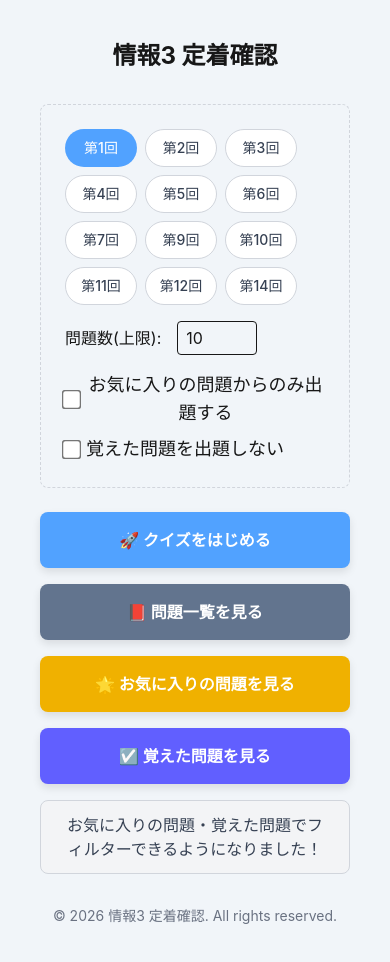
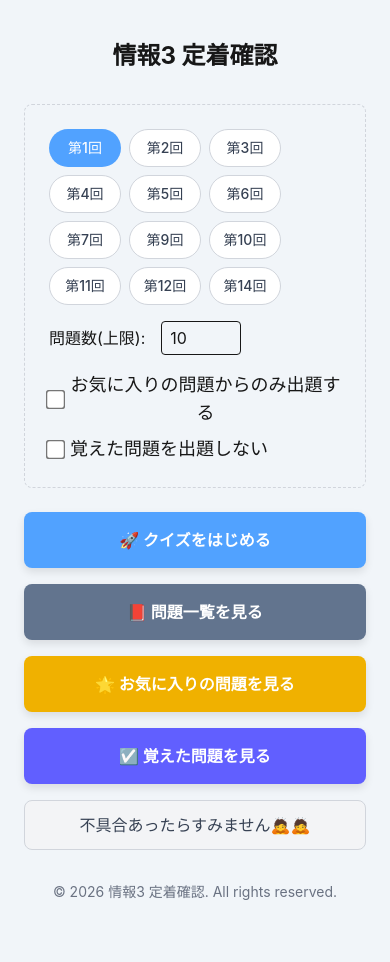
Before and after one commit to harutsuka/information-technology-3, a Next.js app: page / in a window 390 px wide. Shown: the top 962 px of the page. Built offline with nearby package versions, Linux system fonts and the light colour scheme.

Commit message:
🩹 fix: 表記や細かいスタイルなどの軽微な修正

```diff
--- a/app/page.tsx
+++ b/app/page.tsx
@@ -32,7 +32,7 @@ export default function Home() {
   const quizUrl = `/quiz?weeks=${selectedWeeks.join(",")}&limit=${limit}${onlyFavorites ? `&onlyFavorites=${onlyFavorites}` : ""}${excludeMastered ? `&excludeMastered=${excludeMastered}` : ""}`;
 
   return (
-    <main className="container px-6 py-4 mx-auto md:pt-24 md:flex md:flex-col md:px-16">
+    <main className="container px-2 py-4 mx-auto md:pt-24 md:flex md:flex-col md:px-16">
       <div className="flex flex-col items-center gap-4 max-w-md mx-auto p-4 md:max-w-6xl md:flex-row md:items-center md:gap-16">
         <div className="flex flex-col gap-4 w-full">
           <div className="w-full text-center border border-dashed border-gray-300 p-6 rounded-lg mb-2 md:mb-0">
@@ -73,7 +73,7 @@ export default function Home() {
           </Link>
           <div className="w-full inline-block bg-gray-100 border border-gray-300 text-gray-700 font-medium py-3 px-6 rounded-lg text-center">
             <p>
-              お気に入りの問題・覚えた問題でフィルターできるようになりました！
+              不具合あったらすみません🙇🙇
             </p>
           </div>
         </div>
--- a/app/questions/QuizListAll.tsx
+++ b/app/questions/QuizListAll.tsx
@@ -73,7 +73,7 @@ export default function QuizListAll({ allQuestions }: { allQuestions: any[] }) {
 
         <div className="flex items-center justify-between gap-2">
           <span className="font-medium text-gray-700">
-            解答をタップして表示
+            タップして解答を表示
           </span>
           <button
             type="button"
```
